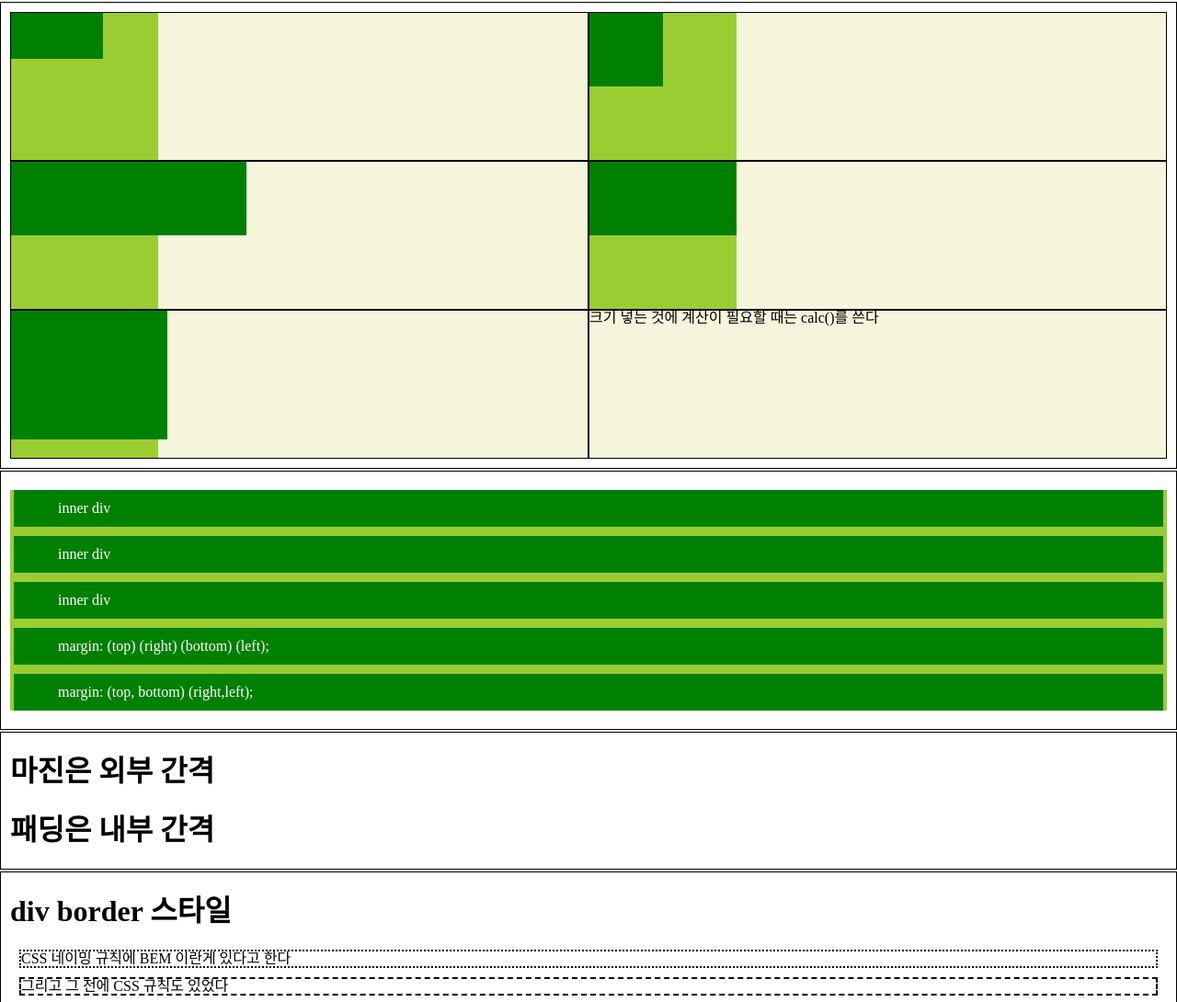
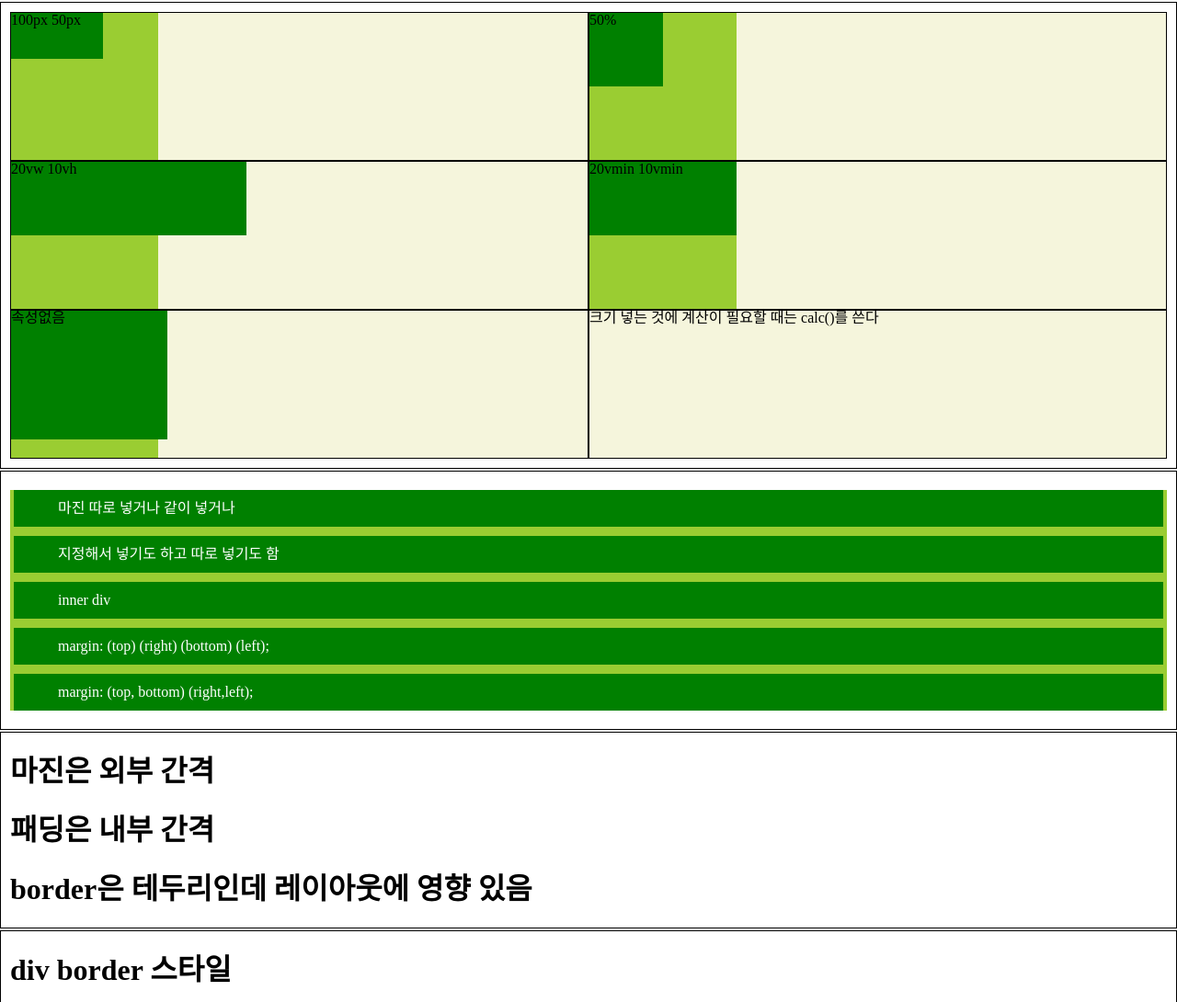
Before and after one commit to mineclover/fastcampus-study, a plain HTML site: page index007.html in a window 1280 px wide. Shown: the top 1090 px of the page at 92% size. Drawn offline with Linux system fonts and the light colour scheme.

Commit message:
자잘한 수정

```diff
--- a/index007.html
+++ b/index007.html
@@ -17,27 +17,27 @@
     <section class="A">
       <div class="B">
         <div class="outer">
-          <div class="inner"></div>
+          <div class="inner">100px 50px</div>
         </div>
       </div>
       <div class="C">
         <div class="outer">
-          <div class="inner"></div>
+          <div class="inner">50%</div>
         </div>
       </div>
       <div class="D">
         <div class="outer">
-          <div class="inner"></div>
+          <div class="inner">20vw 10vh </div>
         </div>
       </div>
       <div class="E">
         <div class="outer">
-          <div class="inner"></div>
+          <div class="inner">20vmin 10vmin</div>
         </div>
       </div>
       <div class="F">
         <div class="outer">
-          <div class="inner"></div>
+          <div class="inner">속성없음</div>
         </div>
       </div>
       <div>
@@ -49,8 +49,8 @@
 
   <section class="margin_">
     <div class="outer">
-      <div class="inner">inner div</div>
-      <div class="inner">inner div</div>
+      <div class="inner">마진 따로 넣거나 같이 넣거나</div>
+      <div class="inner">지정해서 넣기도 하고 따로 넣기도 함</div>
       <div class="inner">inner div</div>
       <div class="inner">margin: (top) (right) (bottom) (left);</div>
       <div class="inner">margin: (top, bottom) (right,left);</div>
@@ -60,6 +60,7 @@
   <section>
     <h1>마진은 외부 간격</h1>
     <h1>패딩은 내부 간격</h1>
+    <h1>border은 테두리인데 레이아웃에 영향 있음</h1>
   </section>
 
   <section class="border-style">
```
